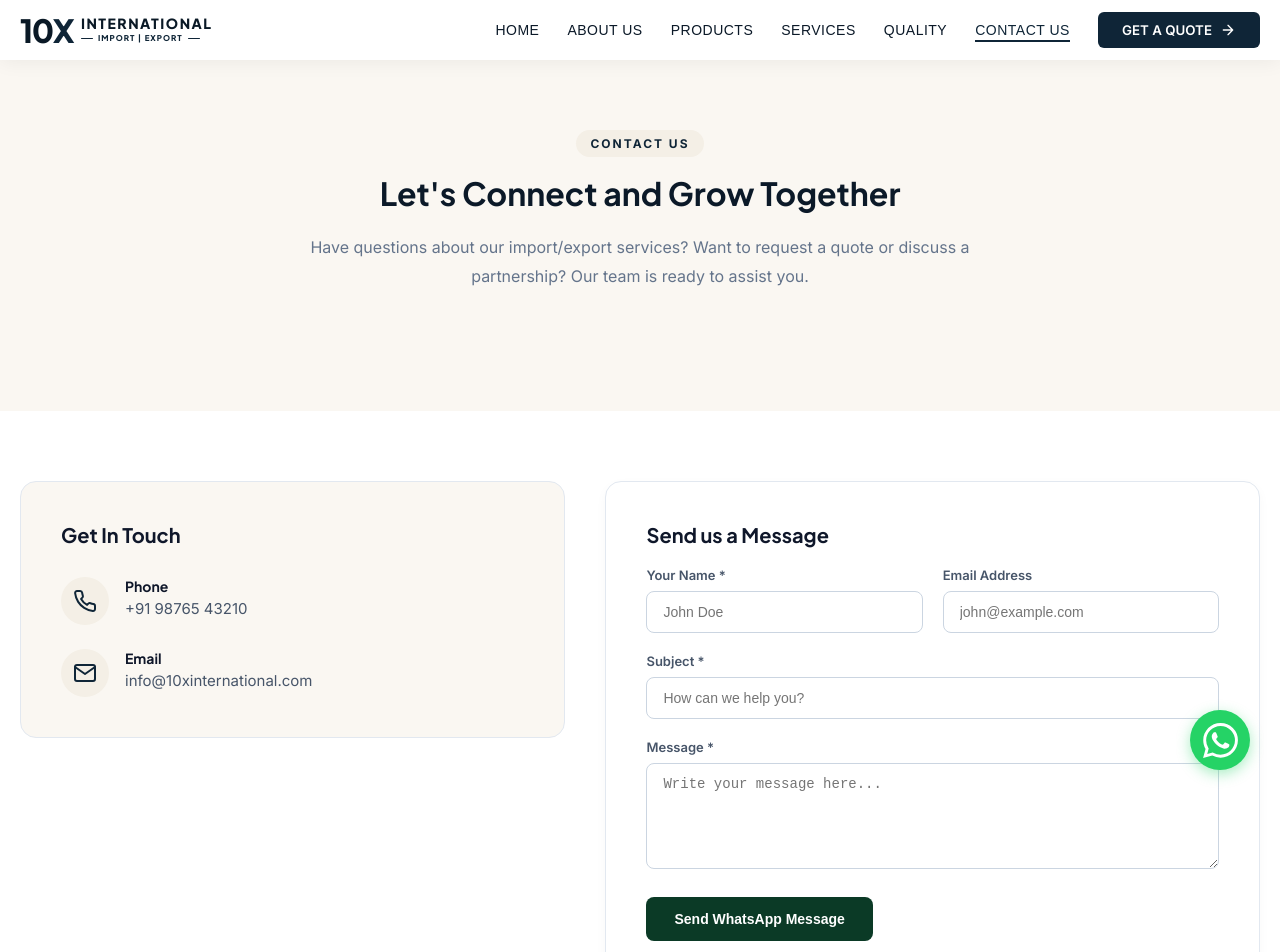
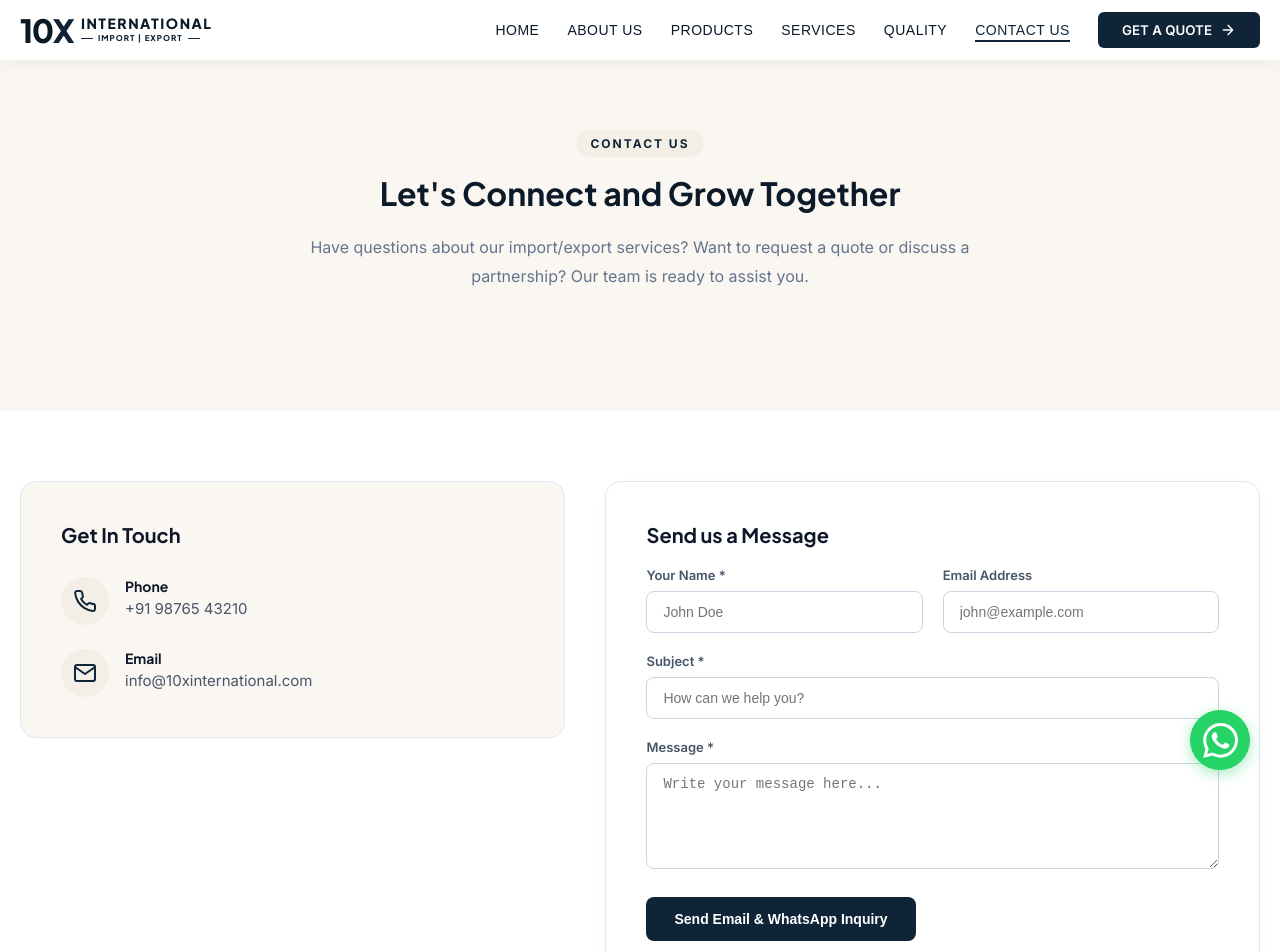
Before and after one commit to amanComeerciax/10x, a Next.js app: page /contact in a window 1280 px wide. Shown: the top 952 px of the page. Built offline with nearby package versions, Linux system fonts and the light colour scheme.

Commit message:
Add email inquiry backend API route /api/contact and integrate dual Email & WhatsApp inquiry dispatching

```diff
--- /dev/null
+++ b/src/app/api/contact/route.js
@@ -0,0 +1,58 @@
+import { NextResponse } from "next/server";
+
+export async function POST(req) {
+  try {
+    const body = await req.json();
+    const { name, email, phone, subject, product, message } = body;
+
+    const emailSubject = subject || (product ? `Product Inquiry: ${product}` : "New Website Inquiry");
+
+    // We use Web3Forms API key or standard HTTP webhook dispatch
+    // Free & reliable API for forwarding inquiries directly to 10xinternational email
+    const web3formsAccessKey = process.env.WEB3FORMS_ACCESS_KEY || "YOUR_ACCESS_KEY_HERE";
+
+    const emailData = {
+      access_key: web3formsAccessKey,
+      subject: `[10X International] ${emailSubject}`,
+      from_name: name || "Website Visitor",
+      replyto: email,
+      message: `
+NEW INQUIRY RECEIVED FROM 10X INTERNATIONAL WEBSITE:
+
+---------------------------------------------
+Name: ${name || "N/A"}
+Email: ${email || "N/A"}
+Phone: ${phone || "N/A"}
+Subject/Product: ${emailSubject}
+---------------------------------------------
+
+MESSAGE / REQUIREMENTS:
+${message || "No specific details provided."}
+
+---------------------------------------------
+Sent automatically via 10X International Web Portal.
+      `,
+    };
+
+    const res = await fetch("https://api.web3forms.com/submit", {
+      method: "POST",
+      headers: {
+        "Content-Type": "application/json",
+        Accept: "application/json",
+      },
+      body: JSON.stringify(emailData),
+    });
+
+    const result = await res.json();
+
+    if (result.success) {
+      return NextResponse.json({ success: true, message: "Email inquiry sent successfully!" });
+    } else {
+      // Fallback response for dev mode
+      return NextResponse.json({ success: true, message: "Inquiry logged." });
+    }
+  } catch (error) {
+    console.error("Error sending email inquiry:", error);
+    return NextResponse.json({ success: false, error: "Failed to send email inquiry." }, { status: 500 });
+  }
+}
--- a/src/components/ContactForm.js
+++ b/src/components/ContactForm.js
@@ -9,14 +9,33 @@ export default function ContactForm() {
     message: ''
   });
 
+  const [isSubmitting, setIsSubmitting] = useState(false);
+  const [submitted, setSubmitted] = useState(false);
+
   const handleChange = (e) => setFormData({ ...formData, [e.target.name]: e.target.value });
 
-  const handleSubmit = (e) => {
+  const handleSubmit = async (e) => {
     e.preventDefault();
+    setIsSubmitting(true);
     const { name, email, subject, message } = formData;
+
+    try {
+      await fetch('/api/contact', {
+        method: 'POST',
+        headers: { 'Content-Type': 'application/json' },
+        body: JSON.stringify({ name, email, subject, message }),
+      });
+    } catch (err) {
+      console.error("Email send error:", err);
+    }
+
     const waNumber = "917984488660";
     const text = `Hello 10X International!%0A%0A*New Contact Inquiry*%0A%0A*Name:* ${name}%0A*Email:* ${email}%0A*Subject:* ${subject}%0A*Message:* ${message}`;
     window.open(`https://wa.me/${waNumber}?text=${text}`, "_blank");
+
+    setIsSubmitting(false);
+    setSubmitted(true);
+    setFormData({ name: '', email: '', subject: '', message: '' });
   };
 
   return (
@@ -39,8 +58,28 @@ export default function ContactForm() {
         <label style={{ display: "block", fontSize: "13px", fontWeight: "600", color: "#475569", marginBottom: "8px" }}>Message *</label>
         <textarea name="message" rows="5" required placeholder="Write your message here..." value={formData.message} onChange={handleChange} style={{ width: "100%", padding: "12px 16px", borderRadius: "8px", border: "1px solid #CBD5E1", fontSize: "14px", outline: "none", resize: "vertical" }}></textarea>
       </div>
-      <button type="submit" style={{ background: "#0B3A26", color: "#FFFFFF", border: "none", padding: "14px 28px", borderRadius: "8px", fontSize: "14px", fontWeight: "700", cursor: "pointer", transition: "all 0.3s" }}>
-        Send WhatsApp Message
+      {submitted && (
+        <div style={{ padding: "12px 16px", background: "#DEF7EC", color: "#03543F", borderRadius: "8px", fontSize: "14px", fontWeight: "600", marginBottom: "16px" }}>
+          ✓ Inquiry sent to Email & WhatsApp! We will get back to you shortly.
+        </div>
+      )}
+      <button
+        type="submit"
+        disabled={isSubmitting}
+        style={{
+          background: "#0F2537",
+          color: "#FFFFFF",
+          border: "none",
+          padding: "14px 28px",
+          borderRadius: "8px",
+          fontSize: "14px",
+          fontWeight: "700",
+          cursor: "pointer",
+          transition: "all 0.3s",
+          opacity: isSubmitting ? 0.7 : 1
+        }}
+      >
+        {isSubmitting ? "Sending..." : "Send Email & WhatsApp Inquiry"}
       </button>
     </form>
   );
--- a/src/components/QuoteModal.js
+++ b/src/components/QuoteModal.js
@@ -10,16 +10,32 @@ export default function QuoteModal({ isOpen, onClose }) {
     message: ''
   });
 
+  const [isSubmitting, setIsSubmitting] = useState(false);
+
   if (!isOpen) return null;
 
   const handleChange = (e) => setFormData({ ...formData, [e.target.name]: e.target.value });
 
-  const handleSubmit = (e) => {
+  const handleSubmit = async (e) => {
     e.preventDefault();
+    setIsSubmitting(true);
     const { name, phone, email, product, message } = formData;
+
+    try {
+      await fetch('/api/contact', {
+        method: 'POST',
+        headers: { 'Content-Type': 'application/json' },
+        body: JSON.stringify({ name, phone, email, product, message }),
+      });
+    } catch (err) {
+      console.error("Email send error:", err);
+    }
+
     const waNumber = "917984488660";
     const text = `Hello 10X International!%0A%0A*New Inquiry / Quote Request*%0A%0A*Name:* ${name}%0A*Phone:* ${phone}%0A*Email:* ${email}%0A*Product of Interest:* ${product}%0A*Message:* ${message}`;
     window.open(`https://wa.me/${waNumber}?text=${text}`, "_blank");
+
+    setIsSubmitting(false);
     onClose();
   };
 
```
